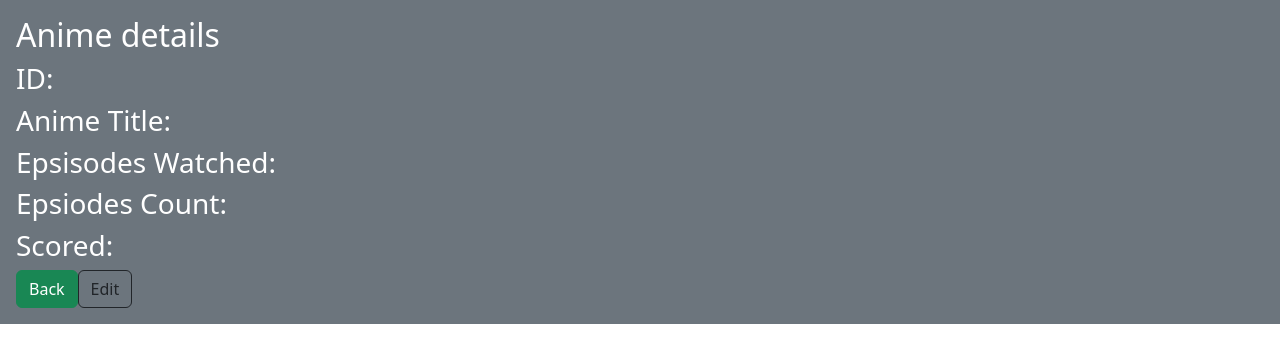
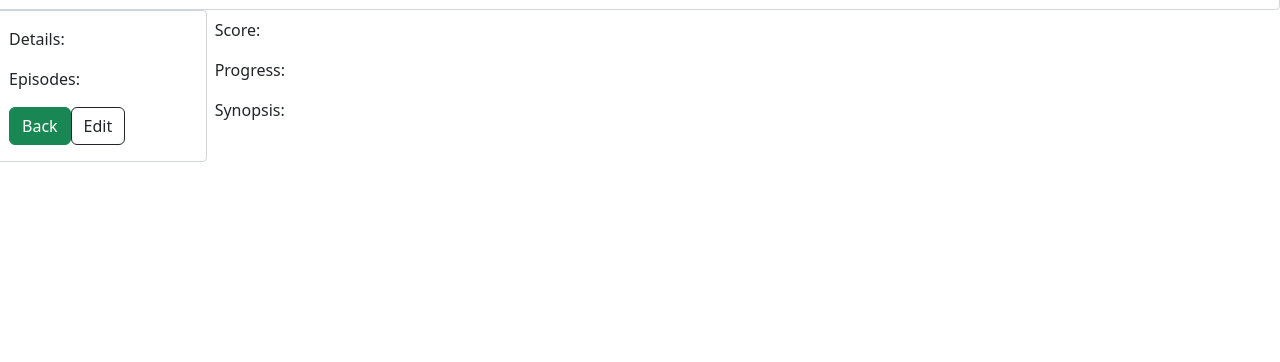
Before and after one commit to BenVuong/Manga-and-Anime-Organizer-using-React-and-SQL, a React (Create React App) app in the folder frontend/: page /animeDetails in a window 1280 px wide. Shown: the top 362 px of the page. Built offline with nearby package versions, Linux system fonts and the light colour scheme; no server answers.

Commit message:
Applyed new layout change to anime details page

```diff
--- a/frontend/package.json
+++ b/frontend/package.json
@@ -3,6 +3,9 @@
   "version": "0.1.0",
   "private": true,
   "dependencies": {
+    "@emotion/react": "^11.11.4",
+    "@emotion/styled": "^11.11.5",
+    "@mui/material": "^5.15.16",
     "@testing-library/jest-dom": "^5.17.0",
     "@testing-library/react": "^13.4.0",
     "@testing-library/user-event": "^13.5.0",
--- a/frontend/src/App.css
+++ b/frontend/src/App.css
@@ -36,3 +36,16 @@
     transform: rotate(360deg);
   }
 }
+
+#banner {
+  position: absolute;
+  top: 0px;
+  left: 0px;
+
+  margin: 0 auto;
+  text-align: center;
+}
+
+#banner_contents {
+  width: 800px;
+}
--- a/frontend/src/animeDetails.jsx
+++ b/frontend/src/animeDetails.jsx
@@ -1,6 +1,38 @@
 import React, { useEffect, useState } from 'react'
 import axios from 'axios'
 import { useParams, Link } from 'react-router-dom'
+import './App.css';
+import { styled } from '@mui/material/styles';
+import Box from '@mui/material/Box';
+import Grid from '@mui/material/Grid';
+
+const Title = styled('div')(({ theme }) => ({
+    backgroundColor: theme.palette.mode === 'dark' ? '#1A2027' : '#fff',
+    border: '1px solid',
+    borderColor: theme.palette.mode === 'dark' ? '#444d58' : '#ced7e0',
+    padding: theme.spacing(1),
+    borderRadius: '4px',
+    textAlign: 'left',
+    fontSize: '30px'
+  }));
+
+  const Item = styled('div')(({ theme }) => ({
+    backgroundColor: theme.palette.mode === 'dark' ? '#1A2027' : '#fff',
+
+    borderColor: theme.palette.mode === 'dark' ? '#444d58' : '#ced7e0',
+    padding: theme.spacing(1),
+    borderRadius: '4px',
+    textAlign: 'left',
+  }));
+
+  const Pillar = styled('div')(({ theme }) => ({
+    backgroundColor: theme.palette.mode === 'dark' ? '#1A2027' : '#fff',
+    border: '1px solid',
+    borderColor: theme.palette.mode === 'dark' ? '#444d58' : '#ced7e0',
+    padding: theme.spacing(1),
+    borderRadius: '4px',
+    textAlign: 'left',
+  }));
 
 function AnimeDetails() {
     const {id} = useParams();
@@ -14,20 +46,29 @@ function AnimeDetails() {
         .catch(err=> console.log(err))
     }, [])
     return(
-        <div className='p-3 mb-2 bg-secondary text-white'>
-            <h2>Anime details</h2>
-            <h3>ID: {anime.id}</h3>
-            <h3>Anime Title: {anime.title}</h3>
-            <h3>Epsisodes Watched: {anime.episodesWatched}</h3>
-            <h3>Epsiodes Count: {anime.episodeCount}</h3>
-            <h3>Scored: {anime.score}</h3>
-
-
-            <Link to ="/animeList" className='btn btn-success'> Back</Link>
-            <Link  className="btn btn-outline-dark "
+        <Box sx={{flexGrow: 1}}>
+            <Grid container spacing={1}>
+                <Grid xs={12}>
+                    <Title>{anime.title}</Title>
+                </Grid>
+                <Grid xs={12} sm={2}>
+                    <Pillar>
+                        <Item>Details:</Item>
+                        <Item>Episodes: {anime.episodeCount}</Item>
+                        <Item>
+                            <Link to ="/animeList" className='btn btn-success'> Back</Link>
+                            <Link  className="btn btn-outline-dark "
  role="button" to={`/editanime/${anime.id}`}>Edit</Link>
-
-        </div>
+                        </Item>
+                    </Pillar>
+                </Grid>
+                <Grid xs={12} sm={8}>
+                    <Item>Score: {anime.score}</Item>
+                    <Item>Progress: {anime.episodesWatched}</Item>
+                    <Item>Synopsis: </Item>
+                </Grid>
+            </Grid>
+        </Box>
     )
 }
 
```
Also changed, not shown: 1 other file (tests, documents, lock files or other folders).
